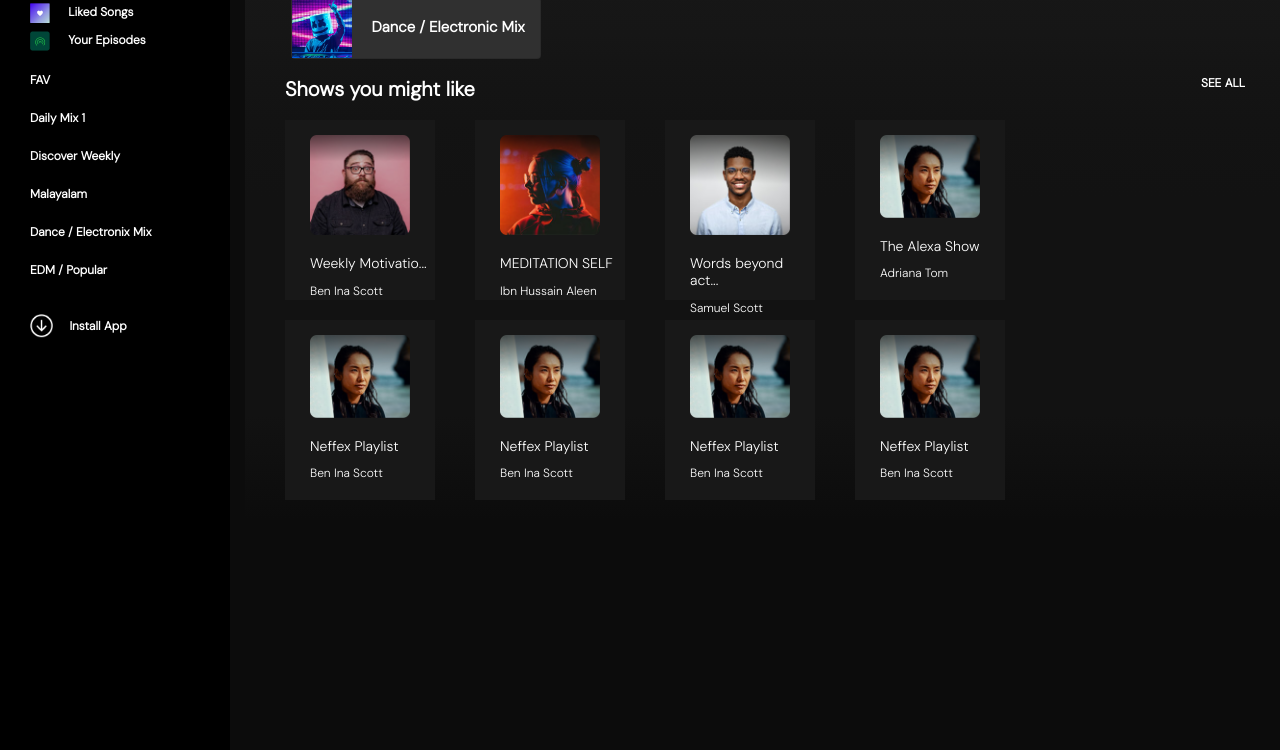
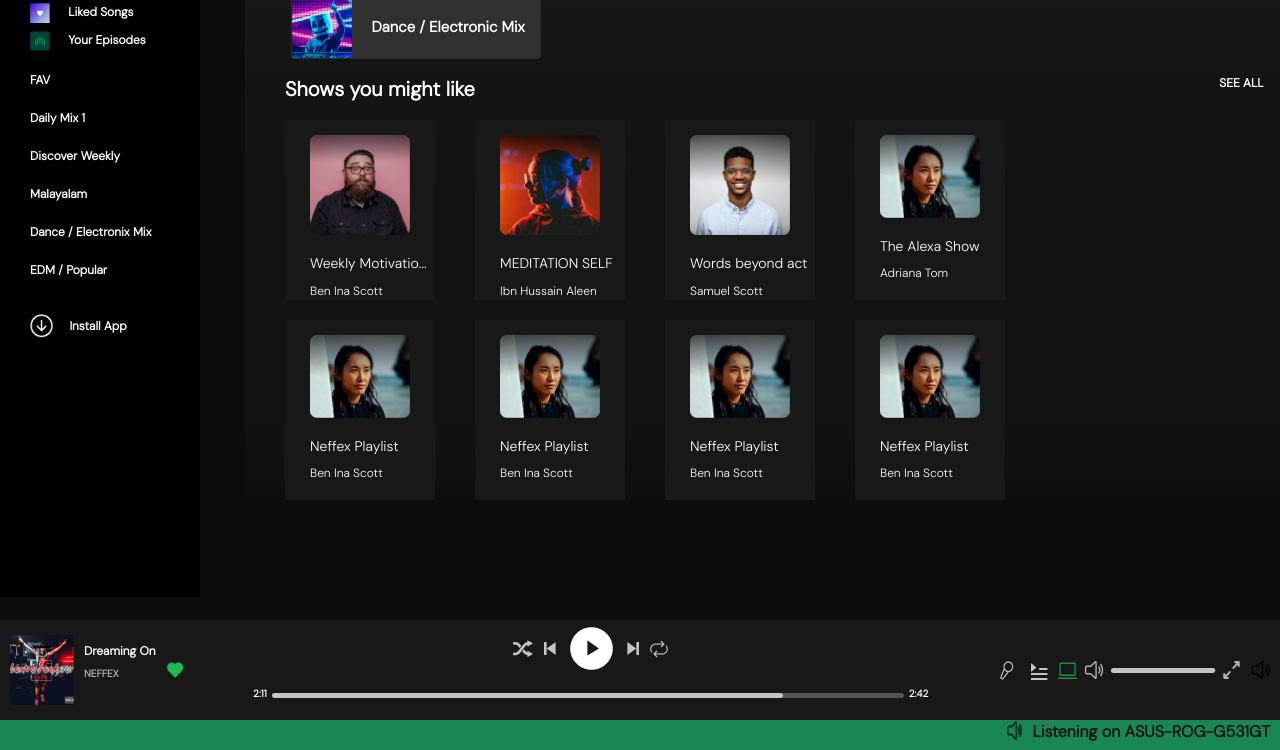
Before and after one commit to Priyambada216/Spotify-clone, a plain HTML site: page index.html in a window 1280 px wide. Shown: the part 203-953 px from the top of the page. Before the commit the page ends 823 px from the top, so only its background shows below. Drawn offline with nearby package versions, Linux system fonts and the light colour scheme; a web font is replaced by a local one.

Commit message:
5th edit

```diff
--- a/index.html
+++ b/index.html
@@ -122,7 +122,8 @@
                     </ul>
                 </div>
                 <div class="page install-app">
-                    <a  class="text-decoration-none" href="#"><span><img src="img/Icons/download.png" alt="download"></span>
+                    <a class="text-decoration-none" href="#"><span><img src="img/Icons/download.png"
+                                alt="download"></span>
                         <span class="text">Install App</span></a>
                 </div>
             </div>
@@ -199,7 +200,7 @@
                     <div class="card-2">
                         <a class="text-decoration-none" href="#">
                             <img src="img/Icons/imgs/Rectangle 23.png">
-                        <h6>Words beyond act...</h6>
+                            <h6>Words beyond act</h6>
                             <p>Samuel Scott</p>
                         </a>
                     </div>
@@ -240,12 +241,48 @@
                     </div>
                 </div>
             </section>
+        </div>
         <!-- bottom bar -->
         <section>
+            <div class="bottom-bar d-flex justify-content-between align-items-center">
+                <div class="left-items">
+                    <img src="img/Icons/imgs/playing-img.png">
+                    <div class="content">
+                        <h6>Dreaming On</h6>
+                        <p>NEFFEX</p>
+                    </div>
+                    <img src="img/Icons/bx_bxs-heart.png">
+                </div>
+                <div class="middle-items">
+                    <div class="upnav">
+                        <img src="img/Icons/shuffle.png">
+                        <img src="img/Icons/previous.png">
+                        <img src="img/Icons/gridicons_play.png">
+                        <img src="img/Icons/next.png">
+                        <img src="img/Icons/loop.png">
+                    </div>
+                    <div class="pay">
+                        <p>2:11</p>
+                        <img src="img/Icons/musicbar.png">
+                        <p>2:42</p>
+                    </div>
+                </div>
+                <div class="right-items">
+                    <img src="img/Icons/microphone.png">
+                    <img src="img/Icons/query-queue.png">
+                    <img src="img/Icons/carbon_laptop.png">
+                    <img src="img/Icons/speaker-white.png">
+                    <img src="img/Icons/volume-bar.png">
+                    <img src="img/Icons/strech-speaker.png">
+                </div>
+            </div>
+            <div class="note d-flex bg-success">
+                <img src="img/Icons/speaker-black.png">
+                <p>Listening on ASUS-ROG-G531GT</p>
+            </div>
+        </section>
+    </main>
 
-            </section>
-        </div>
-    </main>
 </body>
 
 </html>
--- a/styles.css
+++ b/styles.css
@@ -8,8 +8,8 @@ body {
   background-color: rgb(12, 12, 12) !important;
 }
 .sidebar {
-  width: 18vw !important;
-  height: 120vh;
+  width: 200px !important;
+  height: 100vh;
   background-color: rgba(0, 0, 0, 1);
   padding: 20px;
 }
@@ -141,8 +141,8 @@ body {
 .categories-1 {
   margin-top: 15px;
   margin-left: 40px;
-  margin-right: 40px;
-  width: 75vw;
+ padding-right: 20px;
+  width: 78vw;
 }
 .categories-1>p:first-child {
   color: white;
@@ -155,7 +155,7 @@ body {
   font-weight: 700;
 }
 .categories-box {
-  width: 900px;
+  width: 940px;
   height: 400px;
   display: flex;
   flex-wrap: wrap;
@@ -197,3 +197,87 @@ body {
   justify-content: left;
 
 }
+.bottom-bar{
+  position: relative;
+  z-index: 3;
+  background-color: #181818;
+  height: 100px;
+
+}
+.bottom-bar .left-items {
+  display: flex;
+  align-items: center;
+}
+.bottom-bar .left-items img {
+  margin-left: 10px;
+}
+.bottom-bar .left-items img:last-child{
+  width: 20px;
+  height: 20px;
+}
+.bottom-bar .left-items h6{
+  font-weight: 700;
+  font-size: 12px;
+  color: white;
+  padding-left: 10px;
+}
+.bottom-bar .left-items p{
+  font-weight: 700;
+  font-size: 10px;
+  color: #B3B3B3;
+  ;
+  padding-left: 10px;
+}
+.bottom-bar .middle-items .upnav {
+  display: flex;
+  justify-content: center;
+  align-items: center;
+}
+.bottom-bar .middle-items .pay {
+  display: flex;
+  justify-content: center;
+  align-items: center;
+}
+.bottom-bar .middle-items .pay p {
+  color: white;
+  font-size: 10px;
+  font-weight: 700;
+  padding-left: 5px;
+  padding-right: 5px;
+  padding-top: 12px;
+}
+.bottom-bar .right-items {
+  margin-right: 10px;
+}
+.note {
+  font-weight: 700;
+  color: #121212;
+  position: relative;
+  z-index: 4;
+  justify-content: right;
+  padding-right: 10px;
+ height: 30px;
+}
+.note img {
+  width: 25px;
+  height: 20px;
+  padding-right: 10px;
+}
+@media screen and (max-width: 480px) {
+  .topbar{
+      display: flex;
+      flex-direction: column;
+      align-items: center;
+  }
+
+  .hero-categories {
+    display: flex;
+      flex-direction: column;
+      align-items: center;
+  }
+  .categories-1 {
+    display: flex;
+    flex-wrap: wrap;
+
+  }
+  }
```
Also changed, not shown: img/Icons/bx_bxs-heart.png (added). Lines whose indentation alone changed are shown as unchanged.
